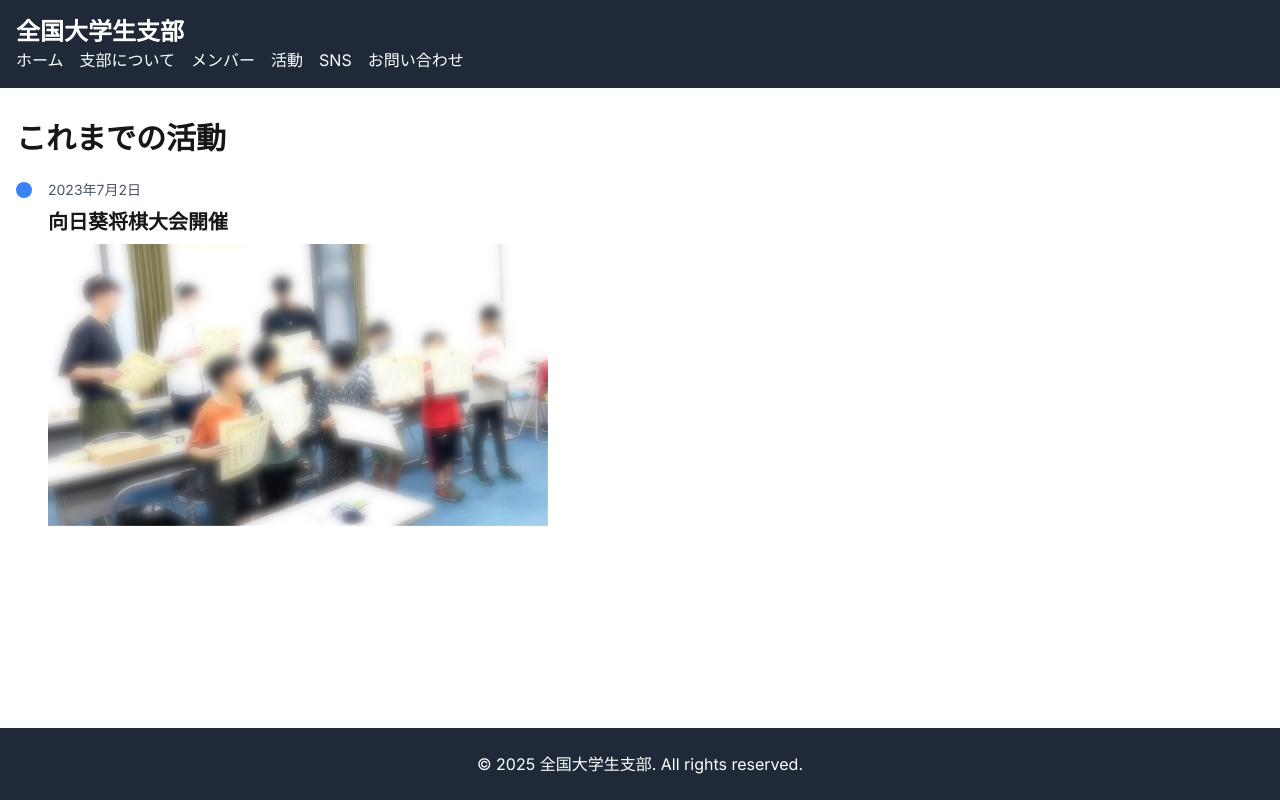
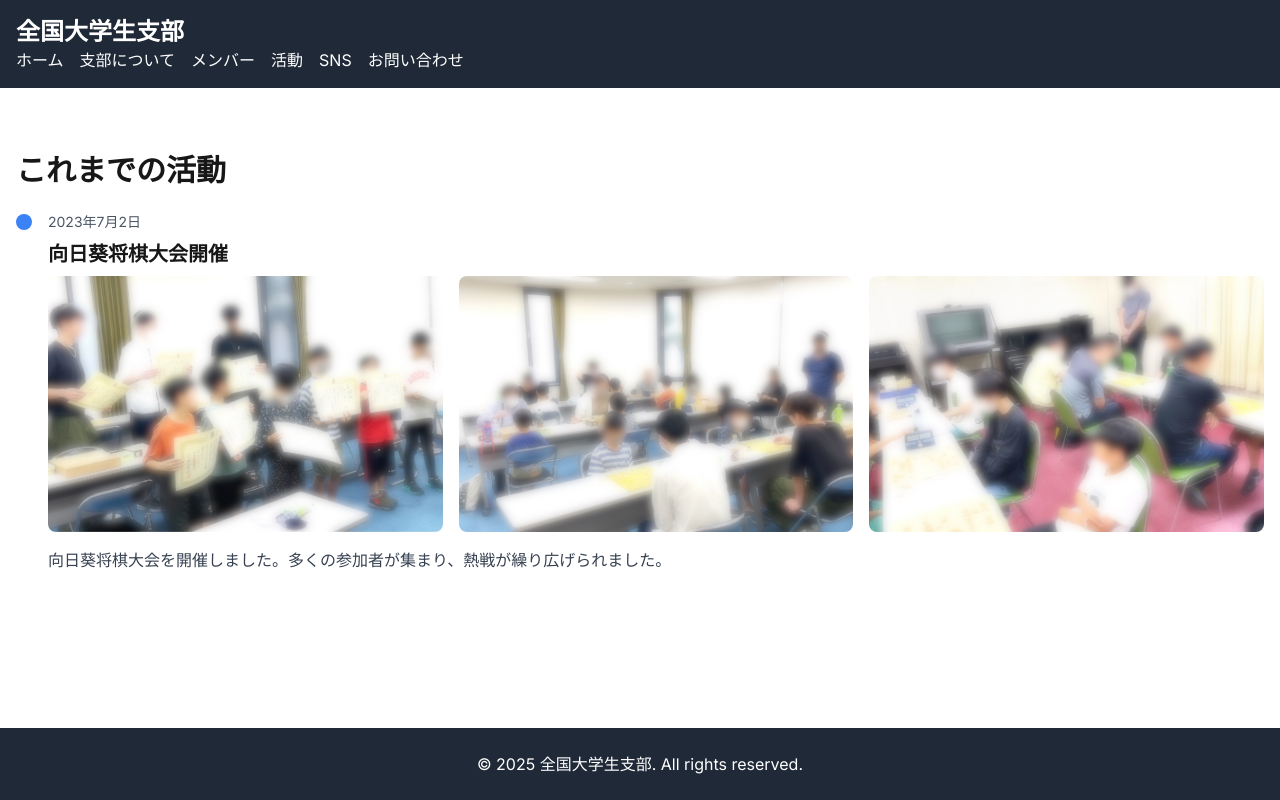
Before and after one commit to DaikiKazusaki/shibu-webpage, a Next.js app: page /activities in a window 1280 px wide. Built offline with nearby package versions, Linux system fonts and the light colour scheme.

Commit message:
fix activity page

```diff
--- a/app/activities/page.tsx
+++ b/app/activities/page.tsx
@@ -1,17 +1,17 @@
-'use client'
+"use client"
 
-import { useState } from 'react'
-import Image from 'next/image'
+import { useState } from "react"
+import Image from "next/image"
 
 interface Activity {
   date: string
   title: string
   description: string
-  figure: string
+  images: string[]
   blogLink?: string
 }
 
-const ActivityItem: React.FC<Activity> = ({ date, title, description, blogLink }) => {
+const ActivityItem: React.FC<Activity> = ({ date, title, description, images, blogLink }) => {
   return (
     <div className="mb-8">
       <div className="flex items-center mb-2">
@@ -20,15 +20,22 @@ const ActivityItem: React.FC<Activity> = ({ date, title, description, blogLink }
       </div>
       <div className="ml-8">
         <h3 className="text-xl font-semibold mb-2">{title}</h3>
-        <Image src="/2023-07-02-himawari/himawari-1.jpg" alt="Sample Image" width={500} height={500} objectFit="contain" />
+        <div className="grid grid-cols-1 md:grid-cols-3 gap-4 mb-4">
+          {images.map((image, index) => (
+            <div key={index} className="w-full h-64 relative">
+              <Image
+                src={image || "/placeholder.svg"}
+                alt={`${title} - Image ${index + 1}`}
+                layout="fill"
+                objectFit="cover"
+                className="rounded-lg"
+              />
+            </div>
+          ))}
+        </div>
         <p className="text-gray-700 mb-2">{description}</p>
         {blogLink && (
-          <a
-            href={blogLink}
-            target="_blank"
-            rel="noopener noreferrer"
-            className="text-blue-600 hover:underline"
-          >
+          <a href={blogLink} target="_blank" rel="noopener noreferrer" className="text-blue-600 hover:underline">
             ブログを読む
           </a>
         )}
@@ -41,17 +48,19 @@ const ActivityTimeline: React.FC = () => {
   const [visibleActivities, setVisibleActivities] = useState(5)
   const activities: Activity[] = [
     {
-      date: '2023年7月2日',
-      title: '向日葵将棋大会開催',
-      figure: '/2023-07-02-himawari/himawari-1.jpg',
-      description: ''
-    }
+      date: "2023年7月2日",
+      title: "向日葵将棋大会開催",
+      images: [
+        "/2023-07-02-himawari/himawari-1.jpg",
+        "/2023-07-02-himawari/himawari-2.jpg",
+        "/2023-07-02-himawari/himawari-3.jpg",
+      ],
+      description: "向日葵将棋大会を開催しました。多くの参加者が集まり、熱戦が繰り広げられました。",
+    },
   ]
 
   const loadMore = () => {
-    setVisibleActivities(prevVisible =>
-      Math.min(prevVisible + 5, activities.length)
-    )
+    setVisibleActivities((prevVisible) => Math.min(prevVisible + 5, activities.length))
   }
 
   return (
@@ -60,10 +69,7 @@ const ActivityTimeline: React.FC = () => {
         <ActivityItem key={index} {...activity} />
       ))}
       {visibleActivities < activities.length && (
-        <button
-          onClick={loadMore}
-          className="bg-blue-500 text-white px-4 py-2 rounded hover:bg-blue-600 mt-4"
-        >
+        <button onClick={loadMore} className="bg-blue-500 text-white px-4 py-2 rounded hover:bg-blue-600 mt-4">
           さらに読み込む
         </button>
       )}
@@ -74,6 +80,7 @@ const ActivityTimeline: React.FC = () => {
 export default function Activities() {
   return (
     <div className="container mx-auto px-4 py-8">
+      <div className="mb-8"></div>
       <h1 className="text-3xl font-bold mb-6">これまでの活動</h1>
       <ActivityTimeline />
     </div>
```
